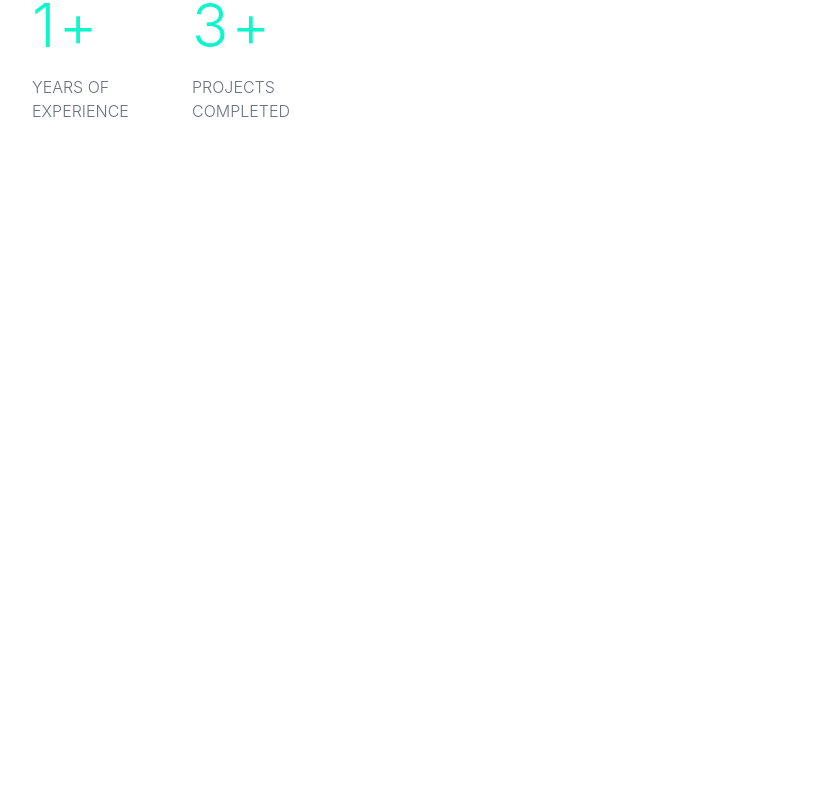
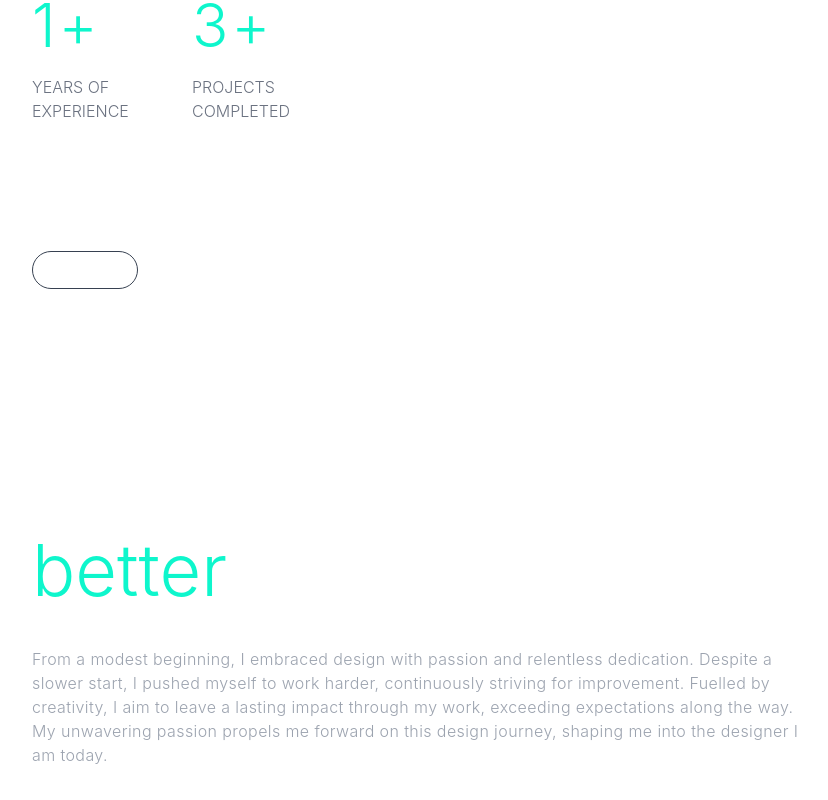
Before and after one commit to PhatJack/portfolio, a React (Create React App) app: page / in a window 1280 px wide. Shown: the part 810-1610 px from the top of the page, without its empty margins (48-876 px from the left). Before the commit the page ends 997 px from the top, so only its background shows below. Built offline with nearby package versions, Linux system fonts and the light colour scheme.

Commit message:
add about page and fix bug

```diff
--- a/src/App.js
+++ b/src/App.js
@@ -3,12 +3,25 @@
 import ParticleBackground from "./bgParticle/ParticleBackground";
 import SideBar from "./layouts/SideBar";
 import HomePage from "./Page/HomePage";
-function App() {
+import { BrowserRouter, Route, Routes } from "react-router-dom";
+import AboutPage from "./Page/AboutPage";
+import EducationPage from "./Page/EducationPage";
+import ContactPage from "./Page/ContactPage";
+import ProjectPage from "./Page/ProjectPage";
+const App = () => {
 	return (
 		<div className="relative">
 			<ParticleBackground />
 			<SideBar></SideBar>
-			<HomePage></HomePage>
+			<HomePage />
+			<AboutPage />
+			{/* <Routes>
+				<Route exact path="/" element={<HomePage />} />
+				<Route exact path="/about" element={<AboutPage />} />
+				<Route exact path="/education" element={<EducationPage />} />
+				<Route exact path="/project" element={<ProjectPage />} />
+				<Route exact path="/contact" element={<ContactPage />} />
+			</Routes> */}
 			<Navbar></Navbar>
 		</div>
 	);
--- /dev/null
+++ b/src/Page/AboutPage.js
@@ -0,0 +1,29 @@
+import React from 'react'
+import Container from '../components/container/Container'
+import CustomSubTitle from '../components/subtitle/CustomSubTitle'
+import { BiUser } from "react-icons/bi";
+function AboutPage() {
+	return (
+		<div className="pb-32" id="about">
+			<Container>
+				<CustomSubTitle>
+					<CustomSubTitle.Head>
+						<BiUser />
+						About
+					</CustomSubTitle.Head>
+					<CustomSubTitle.Body>
+						Everyday is a story, it’s your choice to make it <span className='text-primary'>better</span>
+					</CustomSubTitle.Body>
+					<CustomSubTitle.Description>
+						From a modest beginning, I embraced design with passion and relentless dedication.
+						Despite a slower start, I pushed myself to work harder, continuously striving for improvement.
+						Fuelled by creativity, I aim to leave a lasting impact through my work, exceeding expectations along the way.
+						My unwavering passion propels me forward on this design journey, shaping me into the designer I am today.
+					</CustomSubTitle.Description>
+				</CustomSubTitle>
+			</Container>
+		</div>
+	)
+}
+
+export default AboutPage
--- /dev/null
+++ b/src/Page/ContactPage.js
@@ -0,0 +1,9 @@
+import React from 'react'
+
+function ContactPage() {
+  return (
+	<div>ContactPage</div>
+  )
+}
+
+export default ContactPage
--- /dev/null
+++ b/src/Page/EducationPage.js
@@ -0,0 +1,9 @@
+import React from 'react'
+
+function EducationPage() {
+  return (
+	<div>EducationPage</div>
+  )
+}
+
+export default EducationPage
--- a/src/Page/HomePage.js
+++ b/src/Page/HomePage.js
@@ -1,16 +1,14 @@
 import React from 'react'
 import CustomSubTitle from '../components/subtitle/CustomSubTitle'
 import { FiHome } from "react-icons/fi";
-import { BiUser, BiEnvelope } from "react-icons/bi";
-import { HiOutlineBriefcase } from "react-icons/hi";
-import { BsColumnsGap,BsArrowDown } from "react-icons/bs";
+import { BsArrowDown } from "react-icons/bs";
 import { Link } from 'react-router-dom';
 import { RoundedText } from '../Icon/icon';
+import Container from '../components/container/Container';
 function HomePage() {
 	return (
-		<div className="py-16">
-			<div className='text-white relative ml-auto max-w-[1200px] w-full'>
-				<div className="hero-container max-w-[770px] w-full overflow-hidden">
+		<div id='/'>
+		<Container>
 				<div className="flex">
 					<CustomSubTitle>
 						<CustomSubTitle.Head>
@@ -29,7 +27,7 @@
 					</CustomSubTitle>
 				</div>
 				<Link to="/project" className='w-[175px] h-[175px] relative border border-gray-500 flex justify-center items-center ml-auto rounded-full mt-10'>
-					<img src={RoundedText} alt="" className='animate-[spin_7s_linear_infinite] duration-1000'/>
+					<img src={RoundedText} alt="" className='animate-[spin_7s_linear_infinite] duration-1000' />
 					<BsArrowDown size={35} className='absolute' />
 				</Link>
 				<div className="facts flex mt-16 font-light">
@@ -42,8 +40,7 @@
 						<p className='uppercase text-gray-500 pr-8 w-40'>Projects Completed</p>
 					</section>
 				</div>
-				</div>
-			</div>
+			</Container>
 		</div>
 	)
 }
--- /dev/null
+++ b/src/Page/ProjectPage.js
@@ -0,0 +1,9 @@
+import React from 'react'
+
+function ProjectPage() {
+	return (
+		<div>ProjectPage</div>
+	)
+}
+
+export default ProjectPage
--- /dev/null
+++ b/src/components/container/Container.js
@@ -0,0 +1,15 @@
+import React from 'react'
+
+function Container({children}) {
+	return (
+		<div className="py-16">
+			<div className='text-white relative ml-auto max-w-[1200px] w-full'>
+				<div className="hero-container max-w-[770px] w-full overflow-hidden">
+					{children}
+				</div>
+			</div>
+		</div>
+	)
+}
+
+export default Container
--- /dev/null
+++ b/src/components/menu/List.js
@@ -0,0 +1,30 @@
+import React from 'react'
+import { BiEnvelope, BiUser } from 'react-icons/bi'
+import { BsColumnsGap } from 'react-icons/bs'
+import { FiHome } from 'react-icons/fi'
+import { HiOutlineBriefcase } from 'react-icons/hi'
+import { Link } from 'react-router-dom'
+
+const menu = [
+	{ icon: FiHome, path: "/" },
+	{ icon: BiUser, path: "/about" },
+	{ icon: HiOutlineBriefcase, path: "/education" },
+	{ icon: BsColumnsGap, path: "/project" },
+	{ icon: BiEnvelope, path: "/contact" },
+]
+
+const List = () => {
+	return (
+		<ul className='flex flex-col justify-between items-center h-full w-full py-5 gap-10'>
+			{menu.map((item, index) => (
+				<li key={index}>
+					<Link to={item.path}>
+						<item.icon size={23} className="text-gray-600 hover:text-primary transition-all" />
+					</Link>
+				</li>
+			))}
+		</ul>
+	)
+}
+
+export default List
--- a/src/index.css
+++ b/src/index.css
@@ -5,3 +5,6 @@
 *{
 	font-family: 'Inter', sans-serif;
 }
+html{
+	scroll-behavior: smooth;
+}
--- a/src/index.js
+++ b/src/index.js
@@ -1,14 +1,20 @@
 import React from "react";
 import ReactDOM from "react-dom/client";
-import { BrowserRouter } from "react-router-dom";
+import { BrowserRouter, Route, Routes } from "react-router-dom";
 import "./index.css";
 import App from "./App";
 
 const root = ReactDOM.createRoot(document.getElementById("root"));
 root.render(
-  <BrowserRouter>
-    <App />
-  </BrowserRouter>
+	<React.StrictMode>
+		<BrowserRouter>
+			<Routes>
+				<Route path="/" element={<App />}>
+				</Route>
+			</Routes>
+		</BrowserRouter>
+	</React.StrictMode>,
+	document.getElementById('root')
 );
 
 // If you want to start measuring performance in your app, pass a function
--- a/src/layouts/Navbar.js
+++ b/src/layouts/Navbar.js
@@ -1,55 +1,13 @@
-import React from "react";
+import React, { useState } from "react";
 import { Link } from "react-router-dom";
-import { FiHome } from "react-icons/fi";
-import { BiUser, BiEnvelope } from "react-icons/bi";
-import { HiOutlineBriefcase } from "react-icons/hi";
-import { BsColumnsGap } from "react-icons/bs";
+import List from "../components/menu/List";
+
 function Navbar() {
+	const [curPage, setCurPage] = useState(false);
 	return (
 		<div className="w-14 h-fit border-gray-600 border-2 rounded-full fixed right-20 top-1/2 -translate-y-1/2">
 			<div className="w-full h-full">
-				<ul className="flex flex-col justify-between items-center h-full w-full py-5 gap-10">
-					<li>
-						<Link to="/home">
-							<FiHome
-								size={23}
-								className="text-gray-600 hover:text-primary transition-all"
-							/>
-						</Link>
-					</li>
-					<li>
-						<Link to="/personal">
-							<BiUser
-								size={23}
-								className="text-gray-600 hover:text-primary transition-all"
-							/>
-						</Link>
-					</li>
-					<li>
-						<Link to="/education">
-							<HiOutlineBriefcase
-								size={23}
-								className="text-gray-600 hover:text-primary transition-all"
-							/>
-						</Link>
-					</li>
-					<li>
-						<Link to="/project">
-							<BsColumnsGap
-								size={23}
-								className="text-gray-600 hover:text-primary transition-all"
-							/>
-						</Link>
-					</li>
-					<li>
-						<Link to="/contact">
-							<BiEnvelope
-								size={23}
-								className="text-gray-600 hover:text-primary transition-all"
-							/>
-						</Link>
-					</li>
-				</ul>
+				<List />
 			</div>
 		</div>
 	);
```
Also changed, not shown: 1 other file (tests, documents, lock files or other folders). Lines whose indentation alone changed are shown as unchanged.
